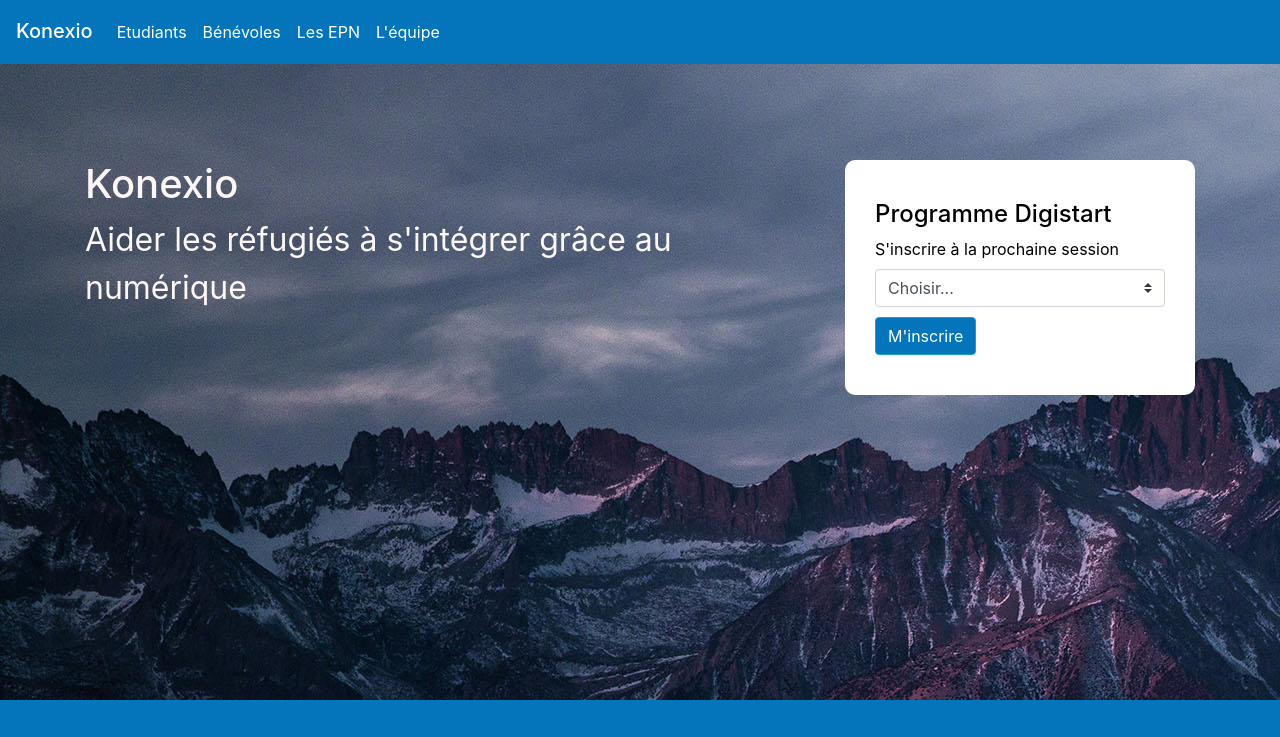
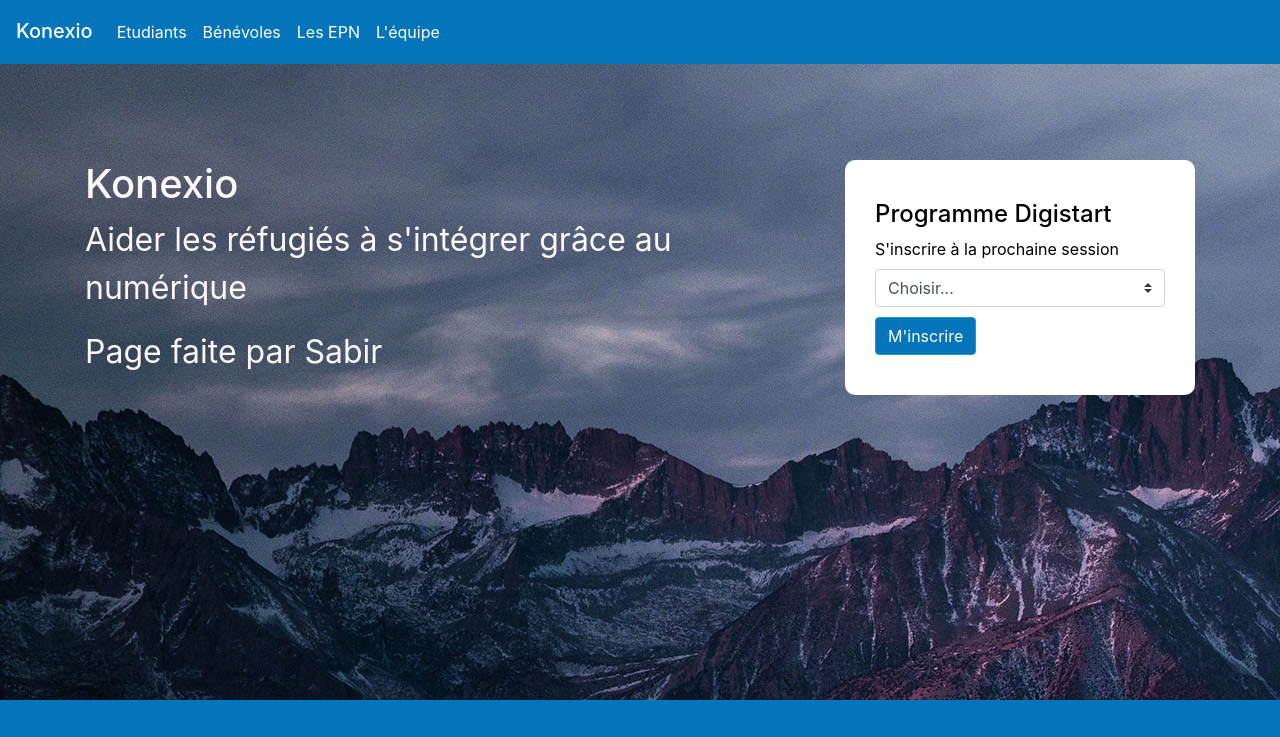
Before and after one commit to SabirUllah98/Digistart, a plain HTML site: page index.html in a window 1280 px wide. Shown: the top 737 px of the page. Drawn offline with Linux system fonts and the light colour scheme.

Commit message:
Signatur de la page index.html

```diff
--- a/index.html
+++ b/index.html
@@ -34,6 +34,7 @@
                 <div class="col-9 col-lg-8 col-md-6 col-sm-12">
                     <h1>Konexio</h1>
                     <p>Aider les réfugiés à s'intégrer grâce au numérique</p>
+                    <p>Page faite par Sabir</p>
                 </div>
                 <aside class="col-3 col-lg-4 col-md-6 col-sm-12">
                     <form action="index.html">
```
